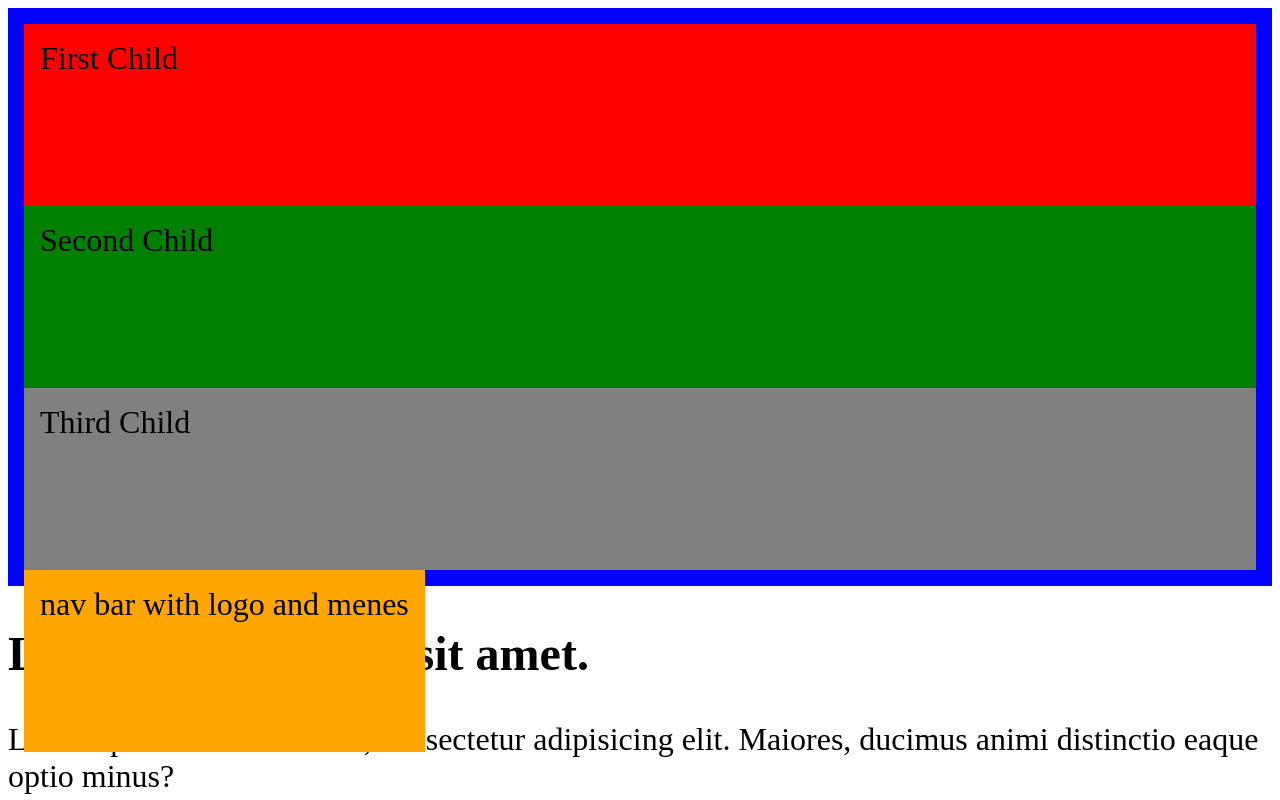
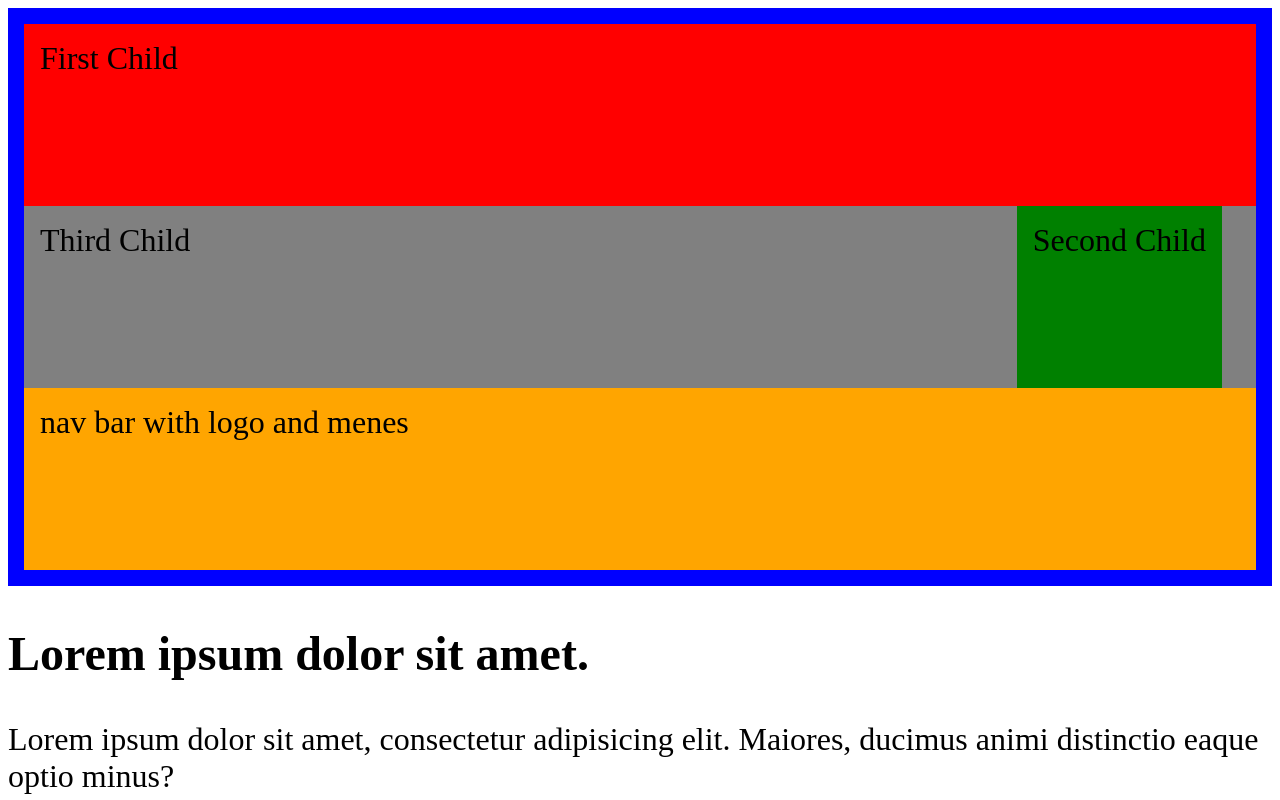
Before and after one commit to tunnelview/position_7th_Mar, a plain HTML site: page index.html in a window 1280 px wide. Shown: the top 800 px of the page. Drawn offline with Linux system fonts and the light colour scheme.

Commit message:
Add position:sticky and top:5px to child1 as child 3 didn't have space

```diff
--- a/style.css
+++ b/style.css
@@ -18,10 +18,12 @@ body {
 
 .child1 {
   background: red;
+  position: sticky;
+  top: 5px;
 }
 .child2 {
   background: green;
-  position: postion;
+  position: absolute;
   right: 50px;
 }
 .child3 {
@@ -32,5 +34,7 @@ body {
 }
 .sticky {
   background: orange;
-  position: fixed;
+  /* position: fixed; */
+  position: sticky;
+  top: 5px;
 }
```
